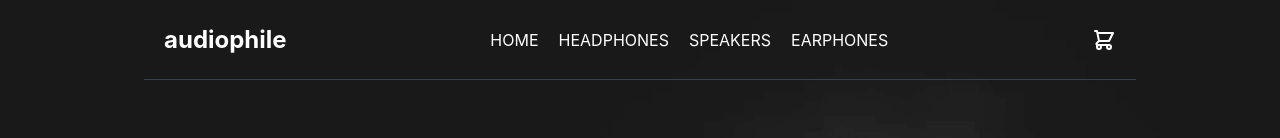
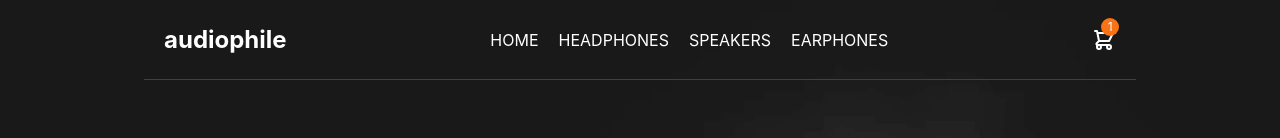
Before and after one commit to Brayheart/audiophile, a React (Create React App) app: page / in a window 1280 px wide. Shown: the top 138 px of the page. Built offline with nearby package versions, Linux system fonts and the light colour scheme.

Commit message:
cart number

```diff
--- a/src/Components/Header.js
+++ b/src/Components/Header.js
@@ -86,6 +86,7 @@ const Header = ({ cart, setCart }) => {
               EARPHONES
             </Link>
           </ul>
+          <div className="relative">
             <ShoppingCartIcon
               onClick={() => {
                 setIsCartVisible(!isCartVisible);
@@ -93,6 +94,10 @@ const Header = ({ cart, setCart }) => {
               }}
               className="h-6 w-6 hover:text-orange-400 hover:cursor-pointer"
             />
+            <span className="absolute bg-orange-500 rounded-full px-[6.4px] top-[-10px] right-[-3px] text-[12px]">
+              1
+            </span>
+          </div>
         </div>
         {isMenuVisible && (
           <div
```
Lines whose indentation alone changed are shown as unchanged.
